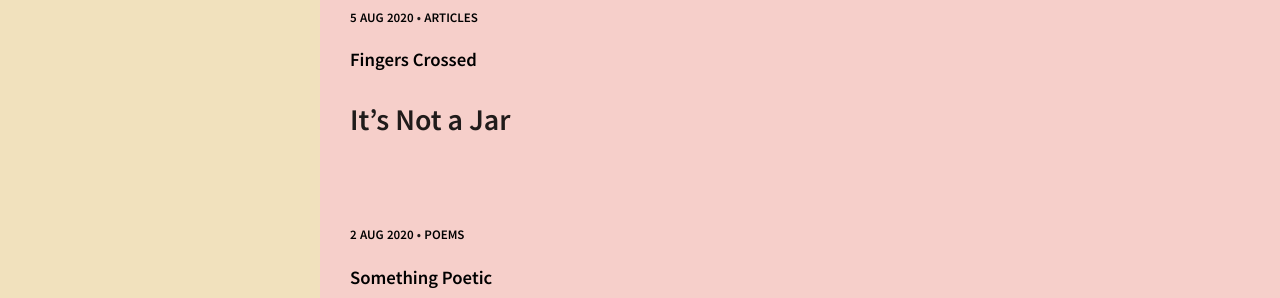
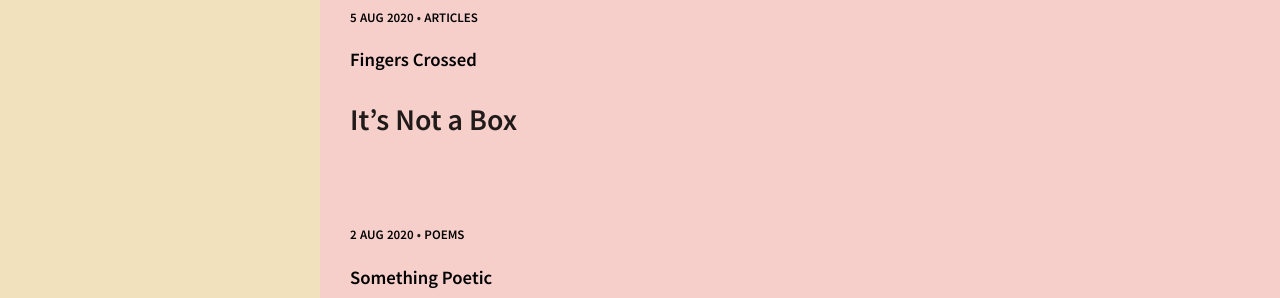
Before and after one commit to Vansh921/Website, a Jekyll site: the page built from index.html, in a window 1280 px wide. Shown: the part 186-484 px from the top of the page. Built offline with Jekyll 4.4.1, drawn with Linux system fonts in a browser that asks for light colours; the list of posts is cut into pages by our own code; comment, search, counter and statistics services are not loaded.

Commit message:
Update 2020-08-05-fingers-crossed.md

```diff
--- a/_posts/2020-08-05-fingers-crossed.md
+++ b/_posts/2020-08-05-fingers-crossed.md
@@ -8,7 +8,7 @@ permalink: /:title/
 category: "Articles"
 ---
 
-# It's Not a Jar
+# It's Not a Box
 
 Hope. Four letters. One syllable. Such a simple word, isn’t it, and yet so powerful. Hope can have
 people complete miraculous feats which are normally supposed to be impossible. Hope lets
```
